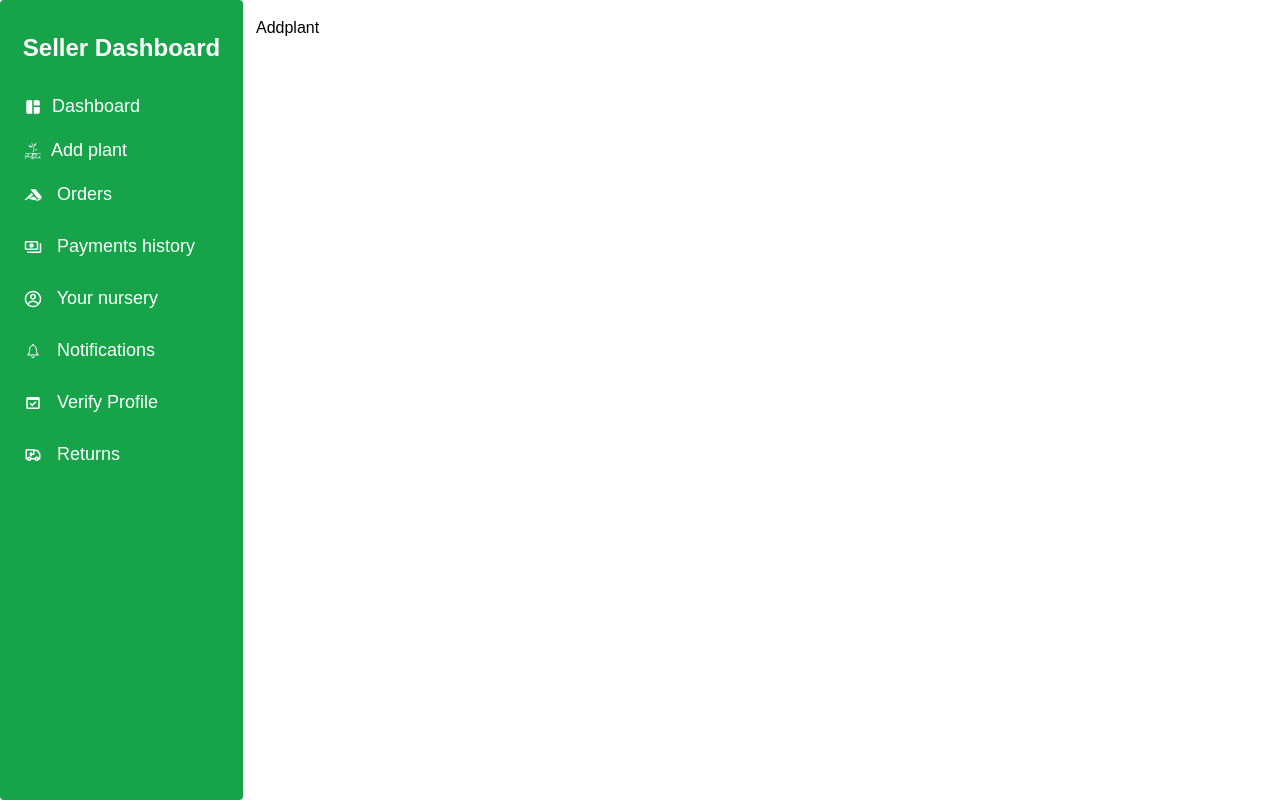
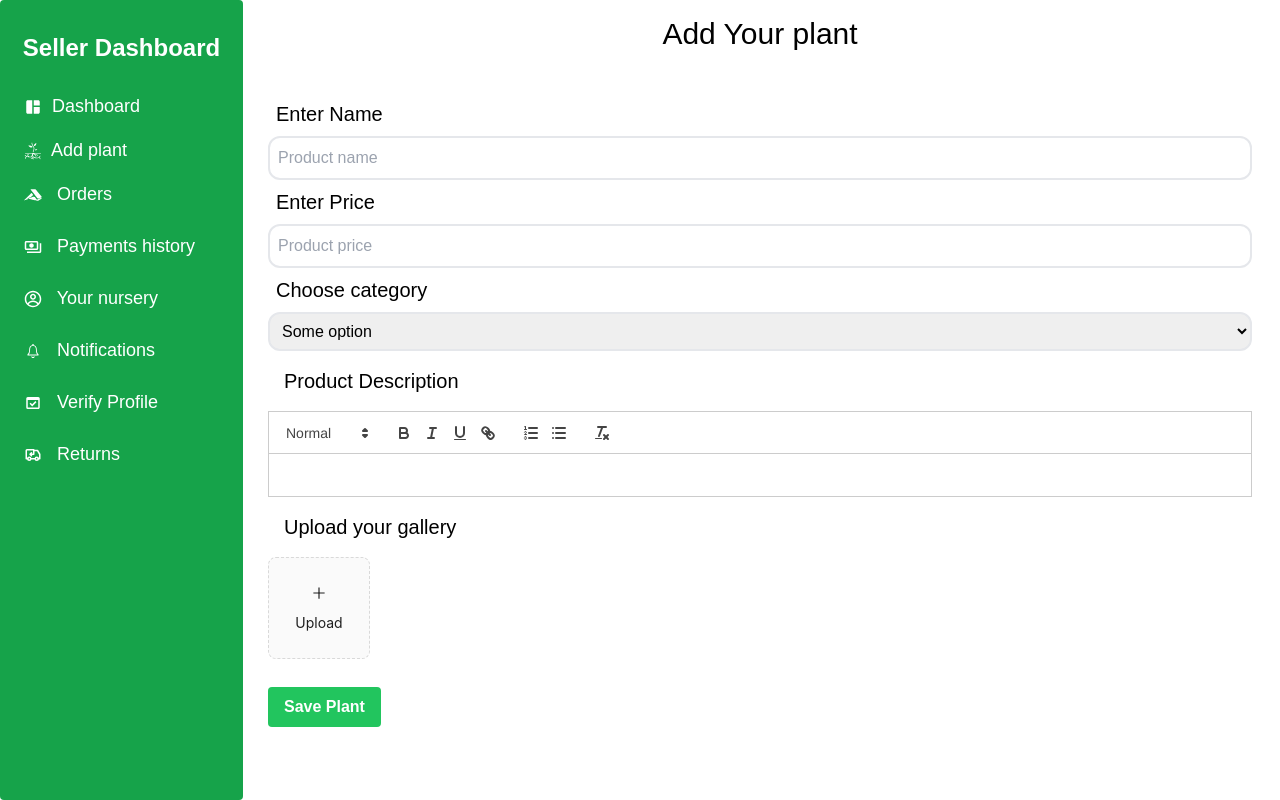
Before and after one commit to MuhammadAshba/Rooftop-Cultivation, a React (Create React App) app: page /addplant in a window 1280 px wide. Built offline with nearby package versions, Linux system fonts and the light colour scheme.

Commit message:
add plant feature

```diff
--- a/src/Dashboards/SellerDashboard/Addplant.jsx
+++ b/src/Dashboards/SellerDashboard/Addplant.jsx
@@ -1,8 +1,111 @@
-import React from 'react'
+
+import ReactQuill from 'react-quill';
+import 'react-quill/dist/quill.snow.css';
+import React, { useState } from 'react';
+import { PlusOutlined } from '@ant-design/icons';
+import { Modal, Upload } from 'antd';
+
+
+
+
+
+const getBase64 = (file) =>
+  new Promise((resolve, reject) => {
+    const reader = new FileReader();
+    reader.readAsDataURL(file);
+    reader.onload = () => resolve(reader.result);
+    reader.onerror = (error) => reject(error);
+  });
 
 function Addplant() {
+
+  ////picture upload start
+  const [previewOpen, setPreviewOpen] = useState(false);
+  const [previewImage, setPreviewImage] = useState('');
+  const [previewTitle, setPreviewTitle] = useState('');
+  const [fileList, setFileList] = useState([ ]);
+  const handleCancel = () => setPreviewOpen(false);
+  const handlePreview = async (file) => {
+    if (!file.url && !file.preview) {
+      file.preview = await getBase64(file.originFileObj);
+    }
+    setPreviewImage(file.url || file.preview);
+    setPreviewOpen(true);
+    setPreviewTitle(file.name || file.url.substring(file.url.lastIndexOf('/') + 1));
+  };
+  const handleChange = ({ fileList: newFileList }) => setFileList(newFileList);
+  const uploadButton = (
+    <div>
+      <PlusOutlined />
+      <div
+        style={{
+          marginTop: 8,
+        }}
+      >
+        Upload
+      </div>
+    </div>
+  );
+
+
+  ////picture upload close
+
+
+
+
   return (
-    <div>Addplant</div>
+    <>
+      <h1 className='text-3xl text-center'>Add Your plant</h1>
+
+      <div className='content-center md:p-3 mt-7' >
+
+
+        <h1 className='pt-3 text-xl md:p-2'>Enter Name</h1>
+        <input className='inline p-2 border-2 rounded-xl w-[100%]' type="text" placeholder='Product name' />
+
+        <h1 className='pt-3 text-xl md:p-2'>Enter Price</h1>
+        <input className='inline p-2 border-2 rounded-xl w-[100%]' type="text" placeholder='Product price' />
+
+        <h1 className='pt-3 text-xl md:p-2'>Choose category</h1>
+        <select className='inline p-2 border-2 rounded-xl w-[100%]'>
+          <option value="someOption">Some option</option>
+          <option value="otherOption">Other option</option>
+          <option value="otherOption">Other option</option>
+          <option value="otherOption">Other option</option>
+        </select>
+
+        <h1 className='pt-3 text-xl md:p-4'>Product Description</h1>
+        <ReactQuill theme="snow" />
+        {/* https://github.com/zenoamaro/react-quill  // how to use see here */}
+
+        <h1 className='pt-3 text-xl md:p-4'>Upload your gallery</h1>
+        <Upload
+        action="https://run.mocky.io/v3/435e224c-44fb-4773-9faf-380c5e6a2188"
+        listType="picture-card"
+        fileList={fileList}
+        onPreview={handlePreview}
+        onChange={handleChange}
+      >
+        {fileList.length >= 8 ? null : uploadButton}
+      </Upload>
+      <Modal open={previewOpen} title={previewTitle} footer={null} onCancel={handleCancel}>
+        <img
+          alt="example"
+          style={{
+            width: '100%',
+          }}
+          src={previewImage}
+        />
+      </Modal>
+
+      <button class="bg-green-500 hover:bg-green-700 md:mt-7  text-white font-bold py-2 px-4 rounded">
+    Save Plant
+  </button>
+
+
+
+      </div>
+    </>
   )
 }
 
--- a/src/Dashboards/SellerDashboard/Sellerdashboard.jsx
+++ b/src/Dashboards/SellerDashboard/Sellerdashboard.jsx
@@ -67,7 +67,7 @@ const Sellerdashboard = () => {
 
 
       {/*Routing*/}
-      <div className={`p-4 lg:ml-64 lg:md-64 lg:pl-0 w-65 sm:w-[100vw] mt-10 lg:mt-0 lg:w-[cal(100vw-243px)] m-auto `}>
+      <div className={`md:p-4 lg:ml-64 lg:md-64 lg:pl-0 w-65 sm:w-[100vw] mt-10 lg:mt-0 lg:w-[cal(100vw-243px)] m-auto `}>
 
         <Routes>
           <Route path="/SellerDashboard" element={<Sellerdashboardcontent />}></Route>
--- a/src/Dashboards/SellerDashboard/SellerdashboardContent.jsx
+++ b/src/Dashboards/SellerDashboard/SellerdashboardContent.jsx
@@ -59,7 +59,6 @@ const Sellerdashboardcontent = () => {
              <dt class=" leading-7 text-gray-600 text-xl">44pkr</dt>
              <dd class="order-first text-2xl font-semibold tracking-tight text-gray-900 sm:text-2xl">Total sales</dd>
            </div>
-
            <div class="mx-auto flex  flex-col gap-y-4 border-2 md:p-10 py-3  rounded-2xl  bg-slate-200 px-10 w-[235px]  md:w-[245px]">
              <dt class=" leading-7 text-gray-600 text-xl">14</dt>
              <dd class="order-first text-2xl font-semibold tracking-tight text-gray-900 sm:text-2xl">Total Orders</dd>
```
Also changed, not shown: package.json (+7 -0 lines), 1 other file (tests, documents, lock files or other folders).
